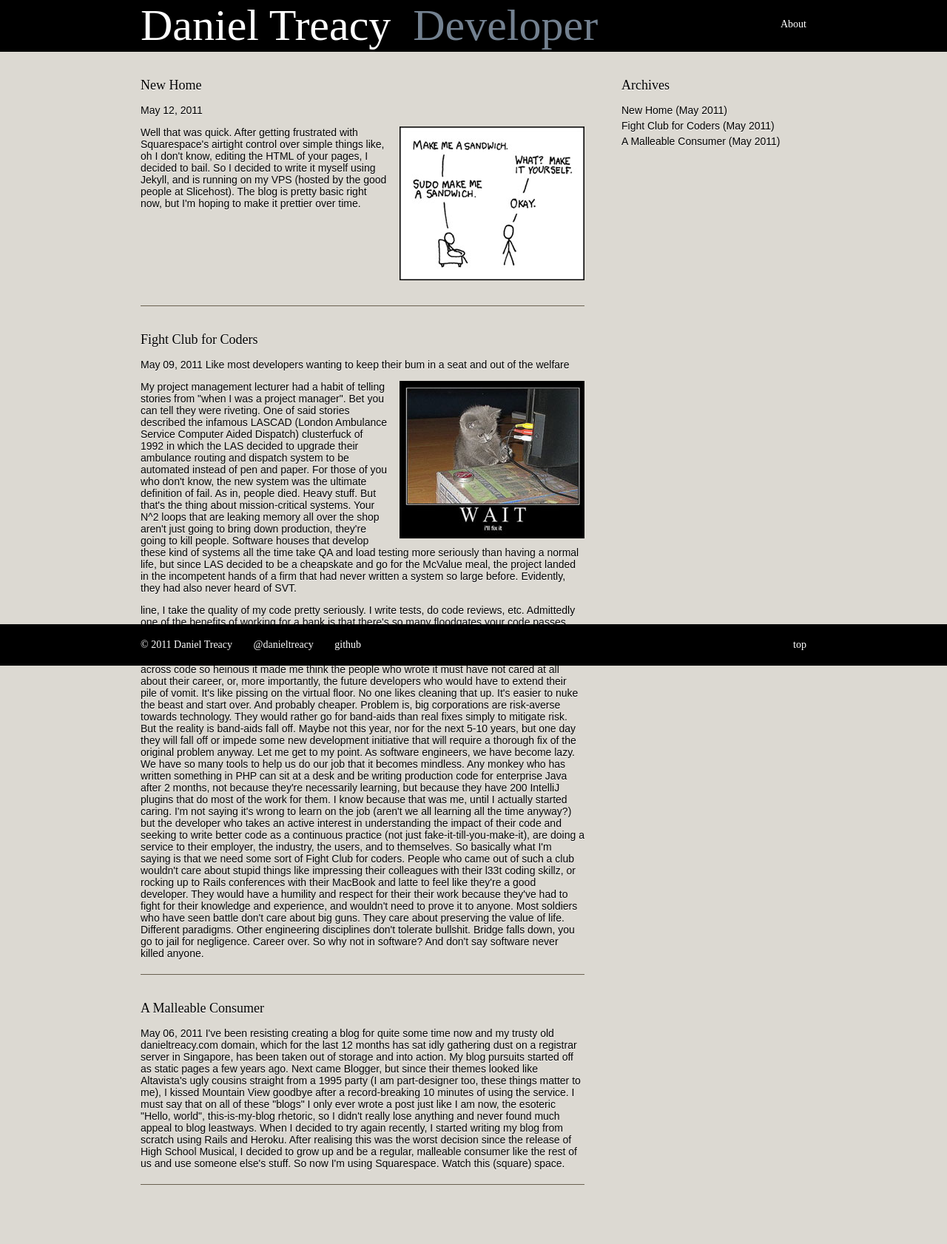
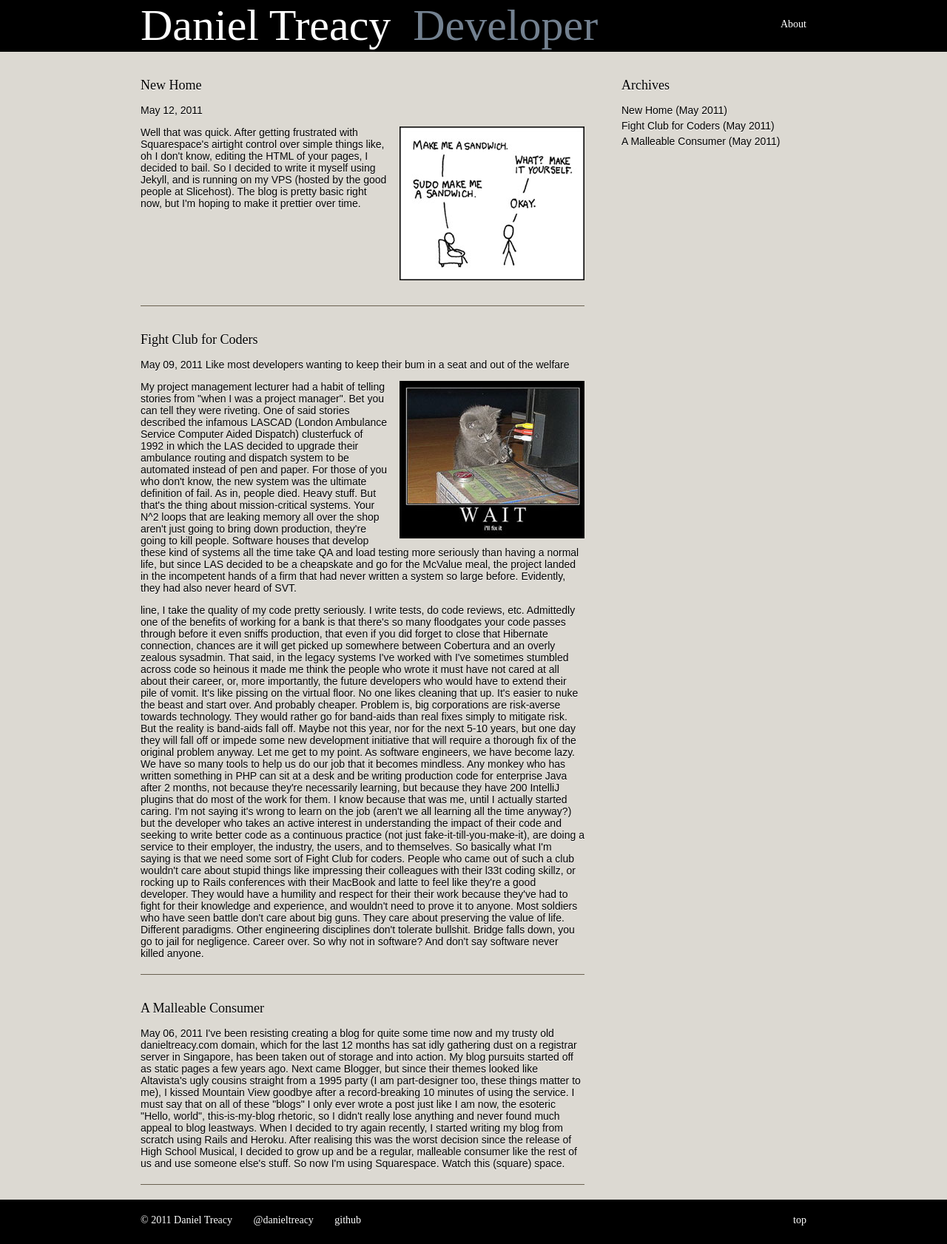
Before and after one commit to danieltreacy/danieltreacy.github.com, a Jekyll site: the page built from index.html, in a window 1280 px wide. Shown: the whole page at 74% size. Built offline with Jekyll 4.4.1, drawn with Linux system fonts in a browser that asks for light colours; some web fonts are replaced.

Commit message:
Sticky footer fix

```diff
--- a/_layouts/default.html
+++ b/_layouts/default.html
@@ -13,9 +13,12 @@
   </head>
 
   <body>
-    {% include header.html %}
-    <div id="container">
-      {{ content }}
+    <div class="wrapper">
+      {% include header.html %}
+      <div id="container">
+        {{ content }}
+        <div class="push"></div>
+      </div>
     </div>
     {% include footer.html %}
   </body>
--- a/stylesheets/blog.css
+++ b/stylesheets/blog.css
@@ -1,3 +1,6 @@
+html, body {
+  height: 100%; }
+
 body {
   background: #dcd9d2;
   font-family: "Droid Serif", arial, serif;
@@ -11,7 +14,7 @@ body {
   height: 70px;
   margin-bottom: 20px;
   background: black;
-  float: left; }
+  position: relative; }
   #top header {
     width: 900px;
     margin: 0 auto;
@@ -40,10 +43,18 @@ body {
       #top header h1 a {
         margin: 0; }
 
+.wrapper {
+  height: auto !important;
+  min-height: 100%;
+  margin: 0 auto -60px; }
+
 #container {
   width: 900px;
   margin: 0 auto;
-  clear: both; }
+  position: relative; }
+  #container .push {
+    height: 60px;
+    clear: both; }
   #container a:link, #container a:visited, #container a:active {
     color: black;
     text-decoration: none; }
@@ -56,8 +67,7 @@ body {
     float: left;
     width: 100%; }
   #container #article {
-    float: left;
-    margin-bottom: 60px; }
+    float: left; }
     #container #article img {
       float: right;
       margin-left: 15px; }
@@ -91,14 +101,13 @@ body {
 
 #bottom {
   width: 100%;
+  height: 20px;
   background: black;
-  position: fixed;
-  bottom: 0;
-  margin-top: 20px; }
+  padding: 20px 0;
+  position: relative; }
   #bottom footer {
     width: 900px;
     margin: 0 auto;
-    padding: 20px 0;
     font-family: "Droid Serif", serif;
     color: white;
     text-shadow: none; }
```
Also changed, not shown: stylesheets/blog.sass (+17 -7 lines).
